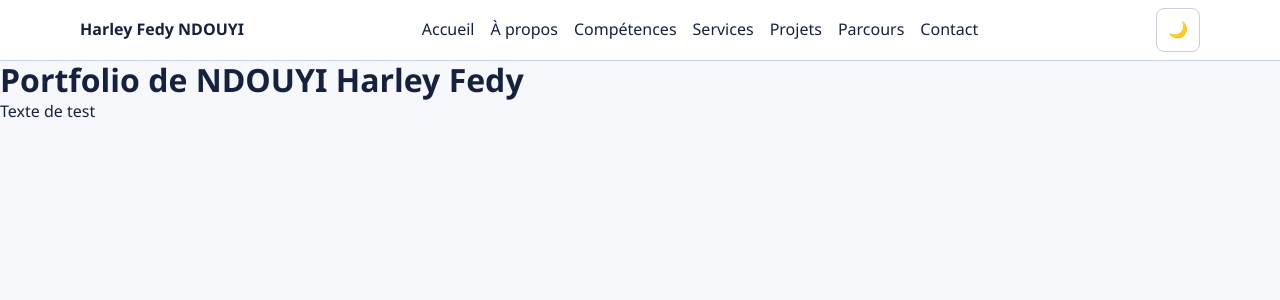
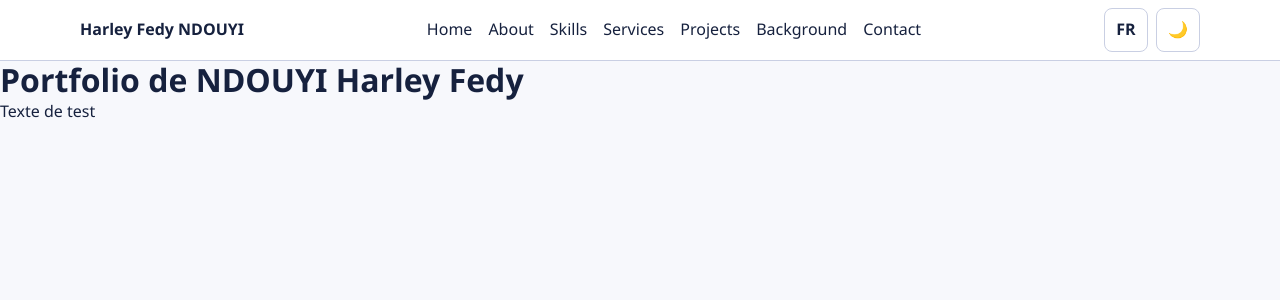
Before and after one commit to Harley-80/portfolio, a React (Vite) app in the folder client/: page / in a window 1280 px wide. Shown: the top 300 px of the page. Built offline with nearby package versions, Linux system fonts and the light colour scheme.

Commit message:
feat(client): contexte de langue FR/EN et traductions de la navigation

```diff
--- a/client/src/App.jsx
+++ b/client/src/App.jsx
@@ -1,8 +1,10 @@
+import { FournisseurLangue } from './contextes/FournisseurLangue.jsx'
 import { FournisseurTheme } from './contextes/FournisseurTheme'
 import EnTete from './composants/miseEnPage/EnTete'
 
 function App() {
     return (
+        <FournisseurLangue>
             <FournisseurTheme>
                 <EnTete />
                 <main id="contenu">
@@ -10,6 +12,7 @@ function App() {
                     <p>Texte de test</p>
                 </main>
             </FournisseurTheme>
+        </FournisseurLangue>
     )
 }
 
--- a/client/src/composants/miseEnPage/EnTete.jsx
+++ b/client/src/composants/miseEnPage/EnTete.jsx
@@ -1,48 +1,59 @@
 import { useTheme } from '../../hooks/useTheme'
+import { useLangue } from '../../hooks/useLangue'
 
 const LIENS = [
-    { id: 'accueil', libelle: 'Accueil' },
-    { id: 'a-propos', libelle: 'À propos' },
-    { id: 'competences', libelle: 'Compétences' },
-    { id: 'services', libelle: 'Services' },
-    { id: 'projets', libelle: 'Projets' },
-    { id: 'parcours', libelle: 'Parcours' },
-    { id: 'contact', libelle: 'Contact' },
+    { id: 'accueil', cle: 'navigation.accueil' },
+    { id: 'a-propos', cle: 'navigation.aPropos' },
+    { id: 'competences', cle: 'navigation.competences' },
+    { id: 'services', cle: 'navigation.services' },
+    { id: 'projets', cle: 'navigation.projets' },
+    { id: 'parcours', cle: 'navigation.parcours' },
+    { id: 'contact', cle: 'navigation.contact' },
 ]
 
 function EnTete() {
     const { theme, basculerTheme } = useTheme()
+    const { langue, changerLangue, t } = useLangue()
     const estSombre = theme === 'dark'
 
     return (
         <header className="en-tete">
             <a className="lien-evitement" href="#contenu">
-                Aller au contenu principal
+                {t('navigation.evitement')}
             </a>
             <div className="en-tete__interieur">
                 <a className="en-tete__logo" href="#accueil">
                     Harley Fedy NDOUYI
                 </a>
-                <nav aria-label="Navigation principale">
+                <nav aria-label={t('navigation.principale')}>
                     <ul className="en-tete__liens">
                         {LIENS.map(lien => (
                             <li key={lien.id}>
-                                <a href={`#${lien.id}`}>{lien.libelle}</a>
+                                <a href={`#${lien.id}`}>{t(lien.cle)}</a>
                             </li>
                         ))}
                     </ul>
                 </nav>
+                <div className="en-tete__outils">
                     <button
                         type="button"
-                    className="bouton-theme"
+                        className="bouton-icone"
+                        onClick={changerLangue}
+                        aria-label={t('langue.changerVers')}>
+                        {langue === 'fr' ? 'EN' : 'FR'}
+                    </button>
+                    <button
+                        type="button"
+                        className="bouton-icone"
                         onClick={basculerTheme}
                         aria-label={
                             estSombre ?
-                            'Activer le thème clair'
-                        :   'Activer le thème sombre'
+                                t('theme.activerClair')
+                            :   t('theme.activerSombre')
                         }>
                         {estSombre ? '☀️' : '🌙'}
                     </button>
+                </div>
             </div>
         </header>
     )
--- /dev/null
+++ b/client/src/contextes/ContexteLangue.js
@@ -0,0 +1,3 @@
+import { createContext } from 'react'
+
+export const ContexteLangue = createContext(null)
--- /dev/null
+++ b/client/src/contextes/FournisseurLangue.jsx
@@ -0,0 +1,45 @@
+import { useEffect, useState } from 'react'
+import { ContexteLangue } from './ContexteLangue'
+import fr from '../traductions/fr.json'
+import en from '../traductions/en.json'
+
+const TRADUCTIONS = { fr, en }
+const CLE_STOCKAGE = 'langue'
+
+const lireLangueInitiale = () => {
+    try {
+        const langueSauvegardee = localStorage.getItem(CLE_STOCKAGE)
+        if (langueSauvegardee === 'fr' || langueSauvegardee === 'en') {
+            return langueSauvegardee
+        }
+    } catch {
+        // Stockage indisponible : on suit la langue du navigateur.
+    }
+    return navigator.language.startsWith('fr') ? 'fr' : 'en'
+}
+
+export function FournisseurLangue({ children }) {
+    const [langue, setLangue] = useState(lireLangueInitiale)
+
+    useEffect(() => {
+        document.documentElement.lang = langue
+        try {
+            localStorage.setItem(CLE_STOCKAGE, langue)
+        } catch {
+            // Sans stockage, la langue n'est simplement pas mémorisée.
+        }
+    }, [langue])
+
+    const changerLangue = () => {
+        setLangue(actuelle => (actuelle === 'fr' ? 'en' : 'fr'))
+    }
+
+    // Retourne le texte de la clé ; si elle manque, on affiche la clé (erreur visible).
+    const t = cle => TRADUCTIONS[langue][cle] ?? cle
+
+    return (
+        <ContexteLangue.Provider value={{ langue, changerLangue, t }}>
+            {children}
+        </ContexteLangue.Provider>
+    )
+}
--- /dev/null
+++ b/client/src/hooks/useLangue.js
@@ -0,0 +1,12 @@
+import { useContext } from 'react'
+import { ContexteLangue } from '../contextes/ContexteLangue'
+
+export function useLangue() {
+    const contexte = useContext(ContexteLangue)
+    if (!contexte) {
+        throw new Error(
+            'useLangue doit être utilisé dans un FournisseurLangue.'
+        )
+    }
+    return contexte
+}
--- a/client/src/styles/composants/_en-tete.scss
+++ b/client/src/styles/composants/_en-tete.scss
@@ -33,6 +33,11 @@
         padding: vars.$espace-xs vars.$espace-s;
     }
 
+        &__outils {
+        display: flex;
+        gap: vars.$espace-xs;
+    }
+
     &__logo {
         font-weight: 700;
         color: var(--couleur-texte);
@@ -57,7 +62,7 @@
     }
 }
 
-.bouton-theme {
+.bouton-icone {
     min-width: 2.75rem;
     min-height: 2.75rem;
     border: 1px solid var(--couleur-bordure);
@@ -65,6 +70,8 @@
     background-color: transparent;
     color: var(--couleur-texte);
     cursor: pointer;
+    padding-inline: vars.$espace-xs;
+    font-weight: 600;
 
     &:hover {
         background-color: var(--couleur-fond);
--- /dev/null
+++ b/client/src/traductions/en.json
@@ -0,0 +1,14 @@
+{
+    "navigation.principale": "Main navigation",
+    "navigation.evitement": "Skip to main content",
+    "navigation.accueil": "Home",
+    "navigation.aPropos": "About",
+    "navigation.competences": "Skills",
+    "navigation.services": "Services",
+    "navigation.projets": "Projects",
+    "navigation.parcours": "Background",
+    "navigation.contact": "Contact",
+    "theme.activerClair": "Switch to light theme",
+    "theme.activerSombre": "Switch to dark theme",
+    "langue.changerVers": "Switch the site to French"
+}
--- /dev/null
+++ b/client/src/traductions/fr.json
@@ -0,0 +1,14 @@
+{
+    "navigation.principale": "Navigation principale",
+    "navigation.evitement": "Aller au contenu principal",
+    "navigation.accueil": "Accueil",
+    "navigation.aPropos": "À propos",
+    "navigation.competences": "Compétences",
+    "navigation.services": "Services",
+    "navigation.projets": "Projets",
+    "navigation.parcours": "Parcours",
+    "navigation.contact": "Contact",
+    "theme.activerClair": "Activer le thème clair",
+    "theme.activerSombre": "Activer le thème sombre",
+    "langue.changerVers": "Passer le site en anglais"
+}
```
Lines whose indentation alone changed are shown as unchanged.
